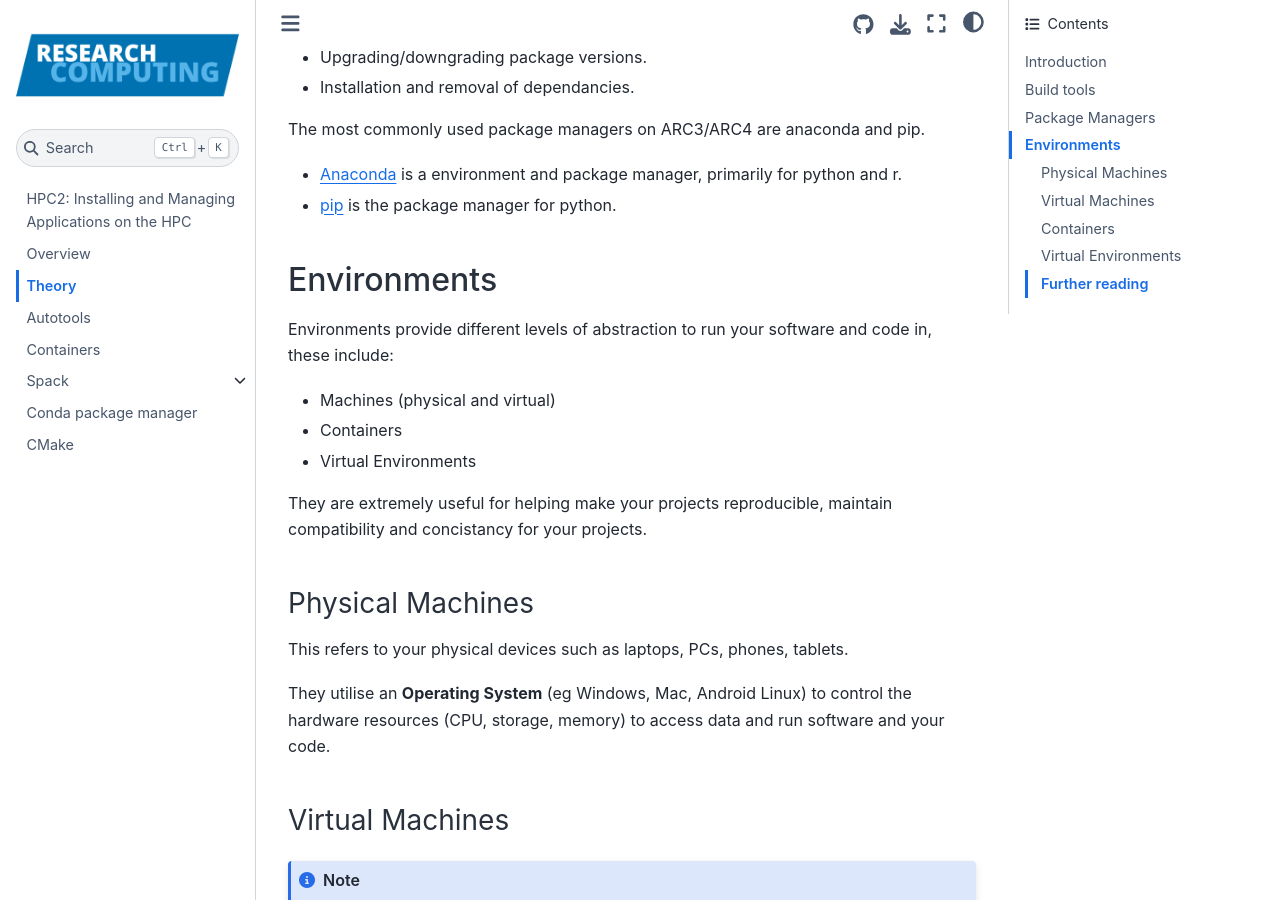
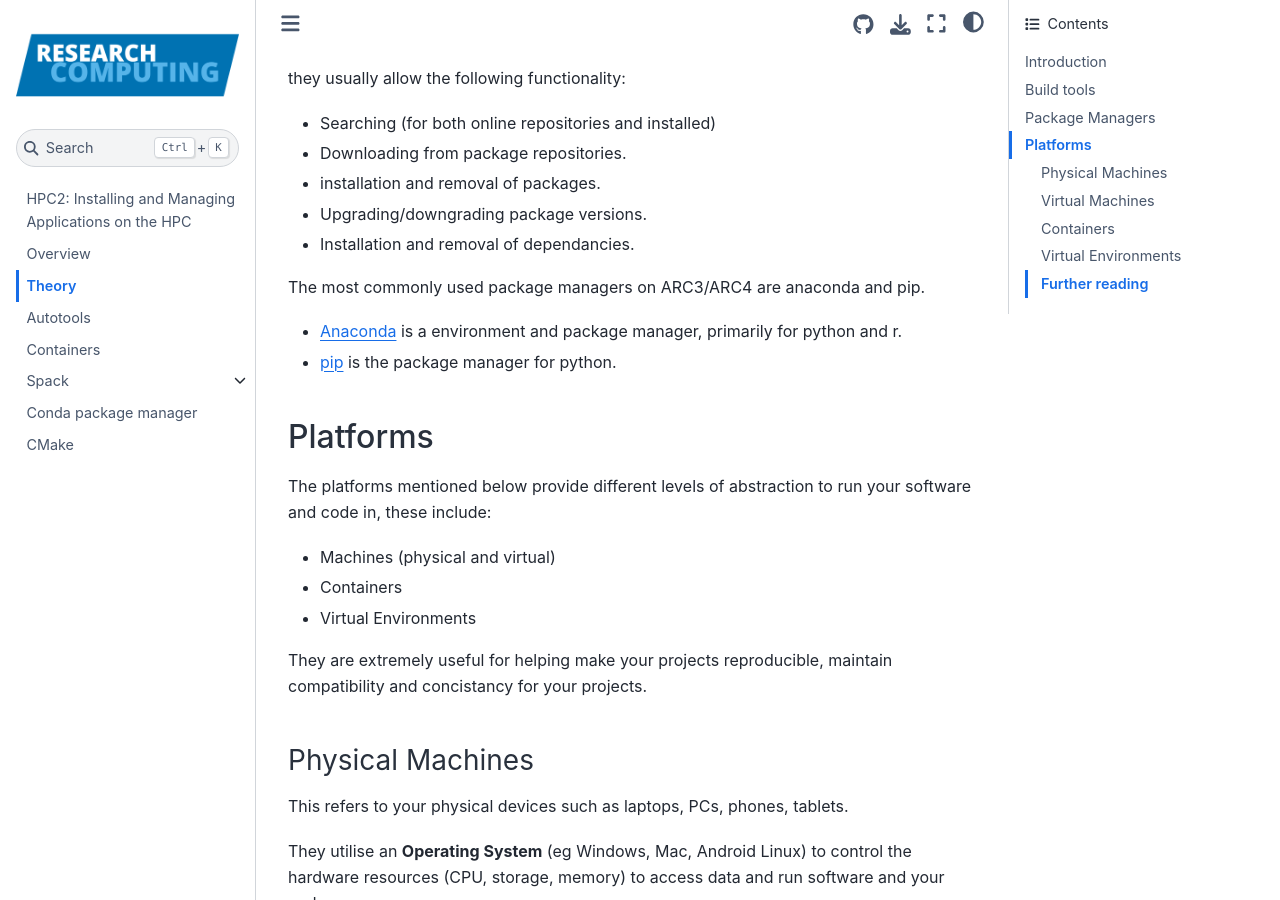
Before and after one commit to ARCTraining/hpc2-software, a Jupyter Book: the page built from book/course/theory.md, in a window 1280 px wide and 900 px high, scrolled down 2796 px. Built offline with Jupyter Book 1.0.4 settings and Sphinx 7.4.7 and the Sphinx Book theme 1.1.4, drawn with Linux system fonts in a browser that asks for light colours; some of the changed text lies outside the part shown.

Commit message:
Clarify the term library

````diff
--- a/book/course/theory.md
+++ b/book/course/theory.md
@@ -11,7 +11,7 @@ This lesson provides supporting information to the tools used to use, build and
 * Linux ????
 * Build Tools
 * Package Managers
-* Environments (Virtual Environments ???)
+* Platforms
 
 ### Types of files (WHERE DOES THIS FIT ???????????????)
 
@@ -20,6 +20,10 @@ Below are the key types of files:
 
 * executables - these types of files contain compiled binary code. When opened, the operating system will execute the instructions of the code to run the program.
 * Libraries - these files usually contain compiled code, but cannot be directly run (they can also contain data, templates, documentation). They provide interfaces to be accessed from an existing running program. Libraries are useful for sharing common functionality between different programs.
+```{Note}
+The term Library is also used for the name of a collection of related files, such as in /usr/share or as a package, eg tensorflow.
+```
+
 * configuration - these files contain strutured data that programs use to  configure parameters and settings to use during execution.
 * scripts and code - these files contain code (instructions) that form (a part of) a program. Generally scripts can be run directly (BASH, python), code files need to be pre compiled to run (C, Java)
 * headers - These are a specific type of include file that that specify declarations and interfaces, but do not provide any implementations . They allow programmers to create standardised, compatible data structures and reusable code.
@@ -79,9 +83,9 @@ The most commonly used package managers on ARC3/ARC4 are anaconda and pip.
 * [Anaconda](https://arcdocs.leeds.ac.uk/software/compilers/anaconda.html) is a environment and package manager, primarily for python and r.
 * [pip](https://en.wikipedia.org/wiki/Pip_(package_manager)) is the package manager for python.
 
-## Environments
+## Platforms
 
-Environments provide different levels of abstraction to run your software and code in, these include:
+The platforms mentioned below provide different levels of abstraction to run your software and code in, these include:
 
 * Machines (physical and virtual)
 * Containers
````
